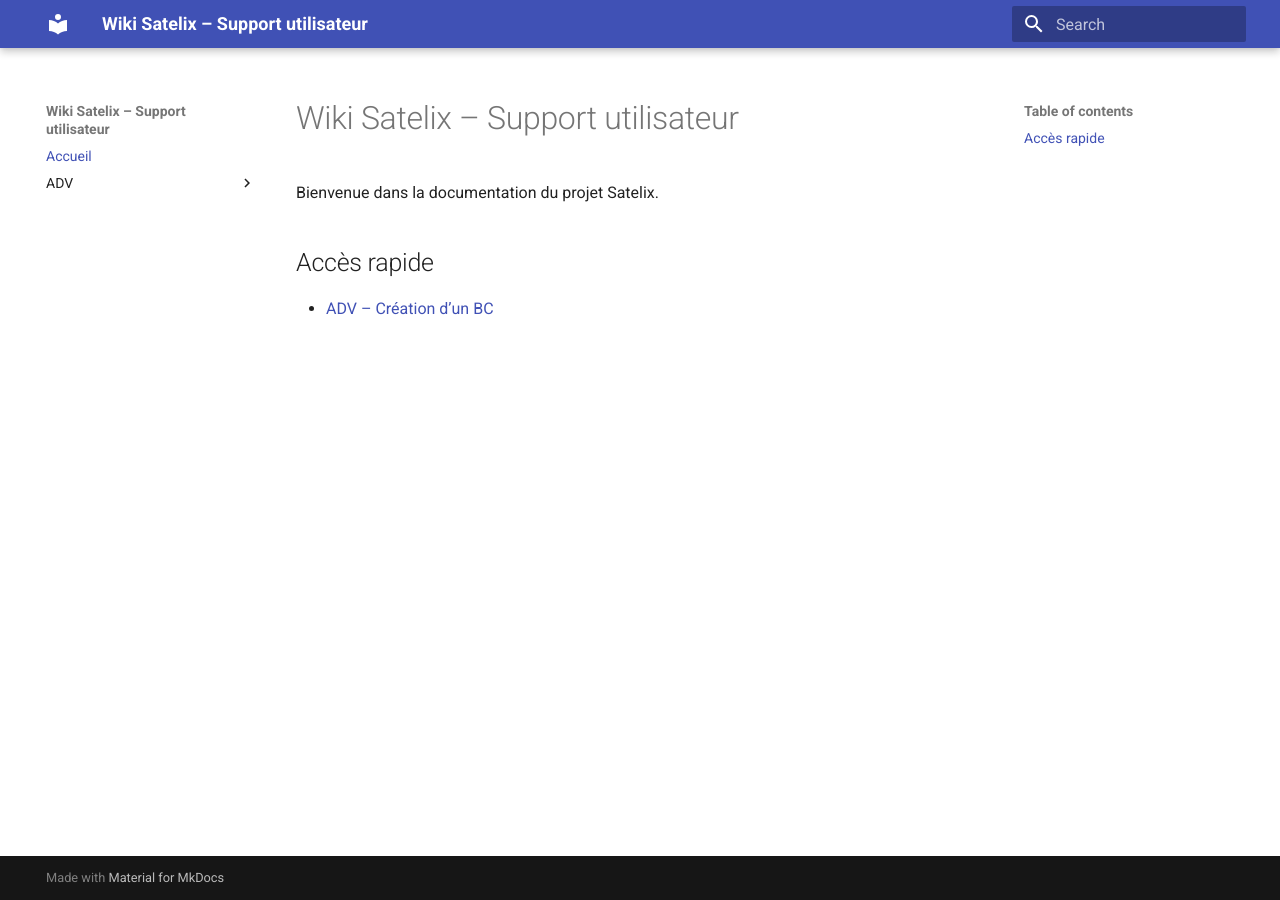
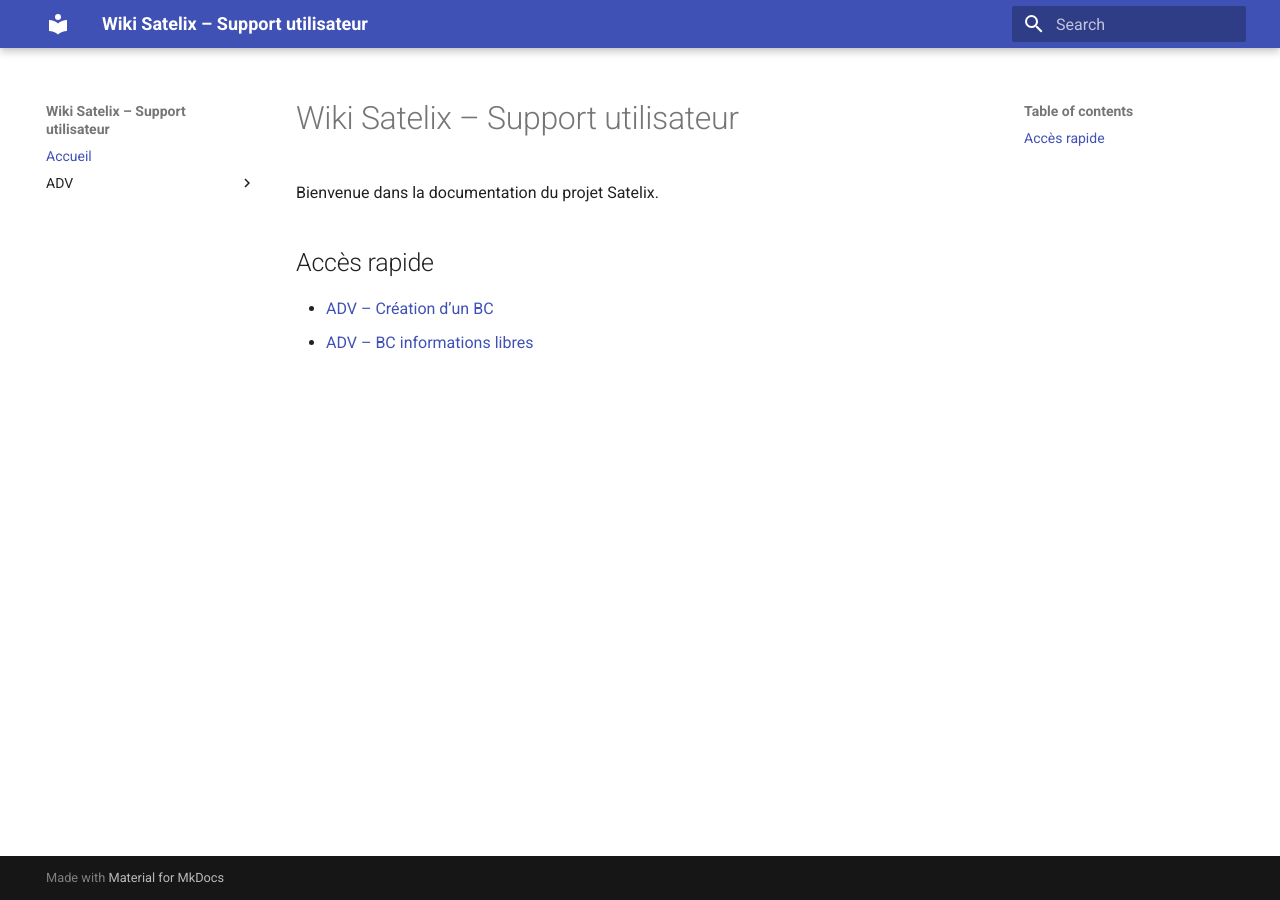
Before and after one commit to Bertylle/wiki-satelix, an MkDocs documentation site: the page built from docs/index.md, in a window 1280 px wide. Built offline with MkDocs 1.6.1 and Material for MkDocs 9.7.7, drawn with Linux system fonts in a browser that asks for light colours.

Commit message:
Add link to 'BC informations libres' in documentation

```diff
--- a/docs/index.md
+++ b/docs/index.md
@@ -4,3 +4,4 @@ Bienvenue dans la documentation du projet Satelix.
 
 ## Accès rapide
 - [ADV – Création d’un BC](adv/creation-bc.md)
+- [ADV – BC informations libres](adv/info_supp.md)
```
